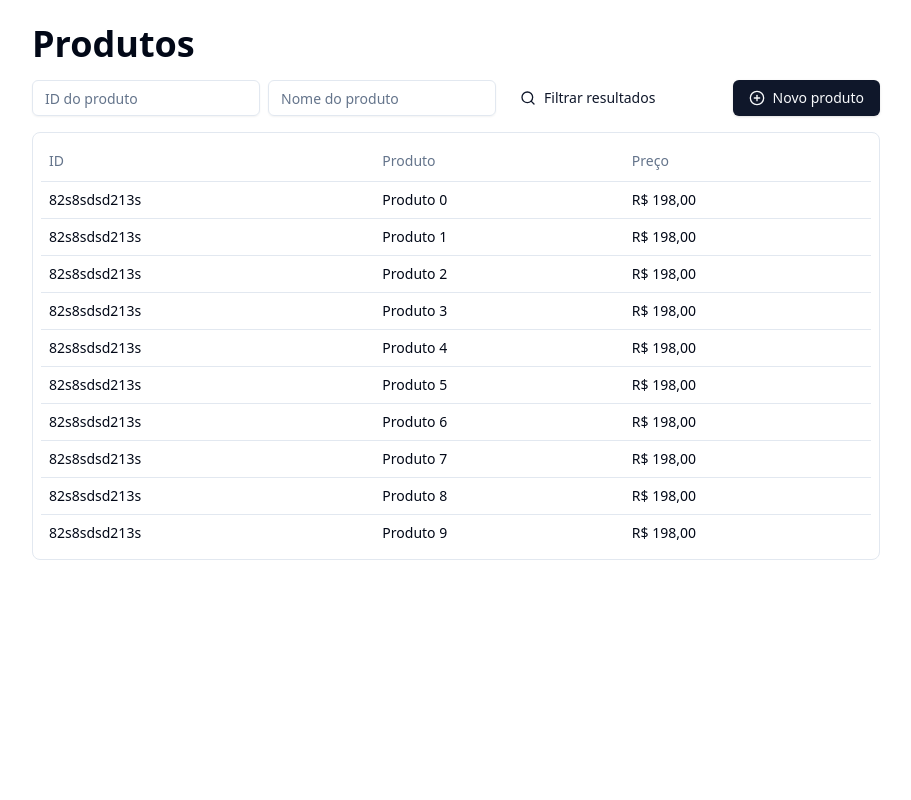
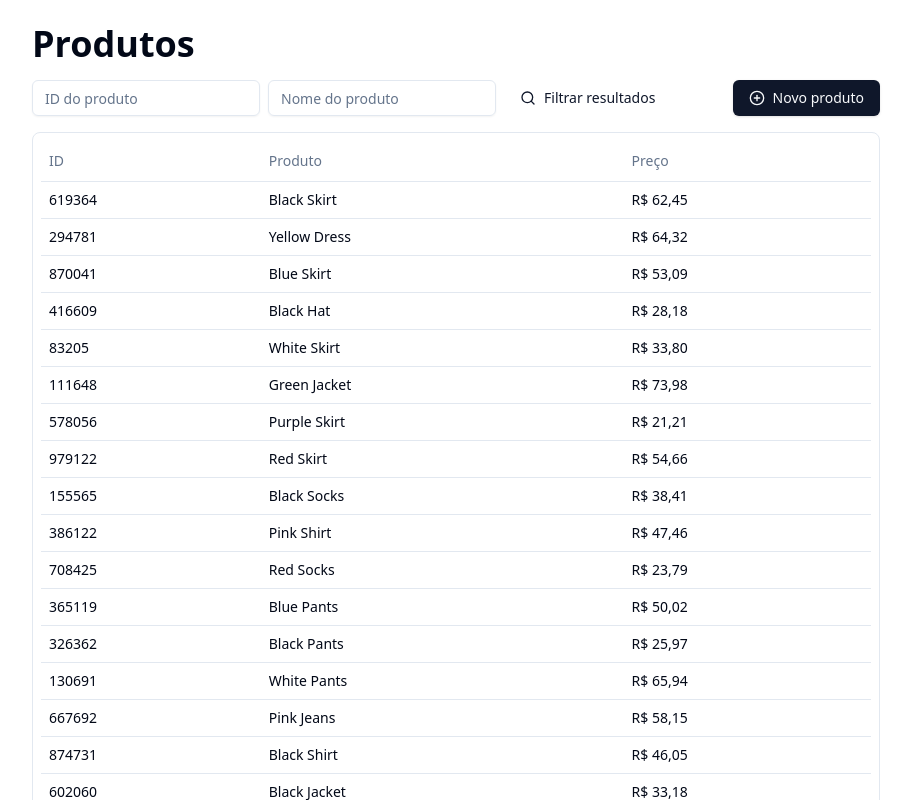
Before and after one commit to leandrofcr/url-http-state, a React app: page / in a window 1280 px wide. Shown: the top 800 px of the page, without its empty margins (184-1095 px from the left). Built offline with nearby package versions, Linux system fonts and the light colour scheme; the HTML template or start-up script is replaced by a standard one.

Commit message:
feat: add data file with array of products

```diff
--- a/src/components/products-table.tsx
+++ b/src/components/products-table.tsx
@@ -6,6 +6,8 @@ import {
   TableHeader,
   TableRow,
 } from "@/components/ui/table";
+import { products } from "@/data/products";
+import { formatCurrency } from "@/util/functions";
 
 export function ProductsTable() {
   return (
@@ -18,11 +20,11 @@ export function ProductsTable() {
         </TableRow>
       </TableHeader>
       <TableBody>
-        {Array.from({ length: 10 }).map((_, i) => (
-          <TableRow key={i}>
-            <TableCell>82s8sdsd213s</TableCell>
-            <TableCell>Produto {i}</TableCell>
-            <TableCell>R$ 198,00</TableCell>
+        {products.map((product) => (
+          <TableRow key={product.id}>
+            <TableCell>{product.id}</TableCell>
+            <TableCell>{product.name}</TableCell>
+            <TableCell>{formatCurrency(product.price)}</TableCell>
           </TableRow>
         ))}
       </TableBody>
--- /dev/null
+++ b/src/data/products.ts
@@ -0,0 +1,22 @@
+export const products = [
+    { id: 619364, name: 'Black Skirt', price: 62.45 },
+    { id: 294781, name: 'Yellow Dress', price: 64.32 },
+    { id: 870041, name: 'Blue Skirt', price: 53.09 },
+    { id: 416609, name: 'Black Hat', price: 28.18 },
+    { id: 83205, name: 'White Skirt', price: 33.80 },
+    { id: 111648, name: 'Green Jacket', price: 73.98 },
+    { id: 578056, name: 'Purple Skirt', price: 21.21 },
+    { id: 979122, name: 'Red Skirt', price: 54.66 },
+    { id: 155565, name: 'Black Socks', price: 38.41 },
+    { id: 386122, name: 'Pink Shirt', price: 47.46 },
+    { id: 708425, name: 'Red Socks', price: 23.79 },
+    { id: 365119, name: 'Blue Pants', price: 50.02 },
+    { id: 326362, name: 'Black Pants', price: 25.97 },
+    { id: 130691, name: 'White Pants', price: 65.94 },
+    { id: 667692, name: 'Pink Jeans', price: 58.15 },
+    { id: 874731, name: 'Black Shirt', price: 46.05 },
+    { id: 602060, name: 'Black Jacket', price: 33.18 },
+    { id: 630203, name: 'Orange Pants', price: 38.68 },
+    { id: 44693, name: 'Yellow Socks', price: 24.40 },
+    { id: 574378, name: 'Green Pants', price: 46.61 }
+]
--- /dev/null
+++ b/src/util/functions.ts
@@ -0,0 +1,9 @@
+export function formatCurrency(value: number, currency?: string) {
+    const result = new Intl.NumberFormat('pt-BR', {
+        style: 'currency',
+        currency: currency || 'BRL',
+    }).format(value);
+
+    // replace non-breaking space (&nbsp;) with a regular space
+    return result.replace(/\u00a0/g, ' ');
+};
```
